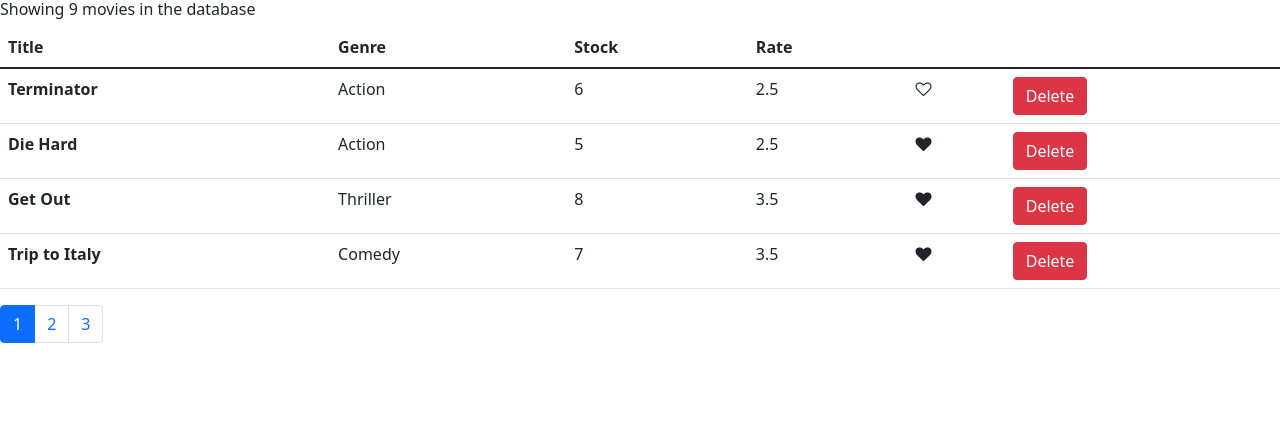
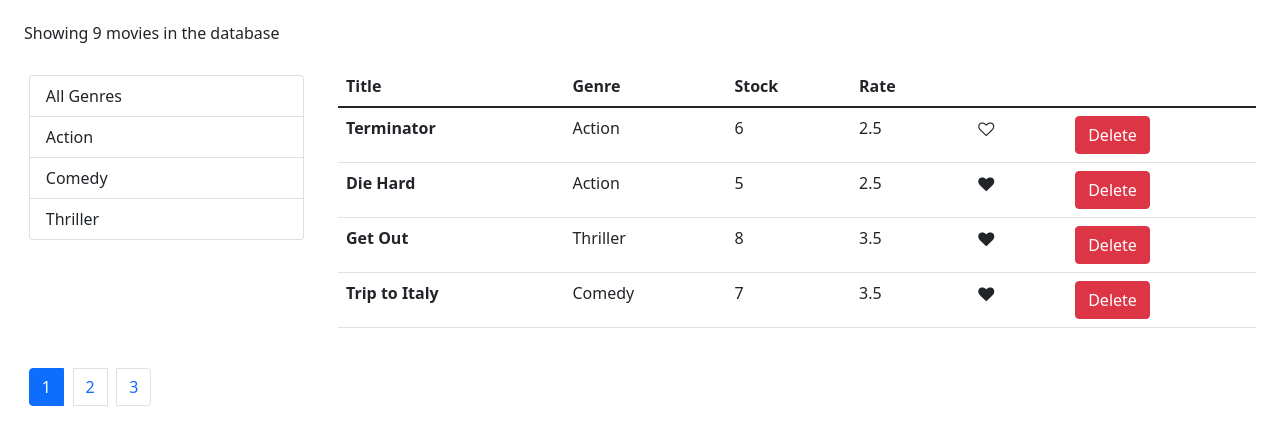
Before and after one commit to codewithshahan/vidly-react, a React (Create React App) app: page / in a window 1280 px wide. Shown: the top 444 px of the page. Built offline with nearby package versions, Linux system fonts and the light colour scheme.

Commit message:
Chapter: 5 - Filltering

```diff
--- a/src/App.css
+++ b/src/App.css
@@ -1,5 +1,5 @@
-/* *,
+*,
 *::before,
 *::after {
-  padding: 0.5rem;
-} */
+  padding: 0.3rem;
+}
--- a/src/components/MoviesTable.jsx
+++ b/src/components/MoviesTable.jsx
@@ -1,13 +1,24 @@
 import React, { useState } from "react";
 import { getMovies, getMovie } from "../services/fakeMovieService";
+import { getGenres } from "../services/fakeGenreService";
 import paginate from "../utils/paginate";
 import Like from "./common/like";
 import Pagination from "./common/pagination";
+import ListGroup from "./common/listGroup";
+import { useMemo } from "react";
 
 function Table() {
-  const [movies, setMovies] = useState(getMovies);
+  const [movies, setMovies] = useState([]);
   const [pageSize, setPageSize] = useState(4);
   const [currentPage, setCurrentPage] = useState(1);
+  const [genres, setGenres] = useState([]);
+  const [selectedGenre, setSelectedGenre] = useState("");
+
+  useMemo(() => {
+    const genres = [{ name: "All Genres" }, ...getGenres()];
+    setMovies(getMovies);
+    setGenres(genres);
+  }, []);
 
   // const [movie, setMovie] = useState(getMovie);
 
@@ -26,14 +37,33 @@ function Table() {
     setCurrentPage(page);
   };
 
-  const itemCount = movies.length;
-  if (itemCount == 0) <h2>No movies remain</h2>;
+  const onItemSelect = (genre) => {
+    setSelectedGenre(genre);
+    setCurrentPage(1);
+  };
 
-  const clonedMovies = paginate(movies, pageSize, currentPage);
+  const count = movies.length;
+  if (count == 0) return <h2>No movies remain</h2>;
+
+  const filltered =
+    selectedGenre && selectedGenre._id
+      ? movies.filter((movie) => movie.genre._id == selectedGenre._id)
+      : movies;
+
+  const clonedMovies = paginate(filltered, pageSize, currentPage);
 
   return (
     <div>
-      <h6>Showing {itemCount} movies in the database</h6>
+      <h6>Showing {filltered.length} movies in the database</h6>
+      <div className="row">
+        <div className="col-3">
+          <ListGroup
+            genres={genres}
+            onGenreSelect={onItemSelect}
+            selectedGenre={selectedGenre}
+          />
+        </div>
+        <div className="col-lg">
           <table className="table">
             <thead>
               <tr>
@@ -53,7 +83,10 @@ function Table() {
                   <td>{movie.numberInStock}</td>
                   <td>{movie.dailyRentalRate}</td>
                   <td>
-                <Like click={() => handleLike(movie)} handleLike={movie.like} />
+                    <Like
+                      click={() => handleLike(movie)}
+                      handleLike={movie.like}
+                    />
                   </td>
                   <td>
                     <button
@@ -67,8 +100,11 @@ function Table() {
               ))}
             </tbody>
           </table>
+        </div>
+      </div>
+
       <Pagination
-        itemsCount={itemCount}
+        itemsCount={filltered.length}
         pageSize={pageSize}
         currentPage={currentPage}
         onPageChange={handlePageChange}
--- /dev/null
+++ b/src/components/common/listGroup.jsx
@@ -0,0 +1,36 @@
+import React from "react";
+
+function listGroup({
+  genres,
+  onGenreSelect,
+  textProp,
+  selectedGenre,
+  valueProp,
+}) {
+  return (
+    <div>
+      <ul className="list-group">
+        {genres.map((genre) => (
+          <li
+            key={genre[valueProp]}
+            onClick={() => onGenreSelect(genre)}
+            className={
+              genre == selectedGenre
+                ? "list-group-item active"
+                : "list-group-item"
+            }
+          >
+            {genre[textProp]}
+          </li>
+        ))}
+      </ul>
+    </div>
+  );
+}
+
+listGroup.defaultProps = {
+  textProp: "name",
+  valueProp: "_id",
+};
+
+export default listGroup;
--- a/src/components/common/pagination.jsx
+++ b/src/components/common/pagination.jsx
@@ -6,7 +6,8 @@ function pagination(props) {
   const { itemsCount, pageSize, currentPage, onPageChange } = props;
   const pageCount = Math.ceil(itemsCount / pageSize);
   const pages = _.range(1, pageCount + 1);
-  console.log(currentPage);
+  if (pages == 1) return null;
+
   return (
     <div>
       <ul className="pagination">
--- a/src/utils/paginate.js
+++ b/src/utils/paginate.js
@@ -1,9 +1,7 @@
 import _ from "lodash";
-import React from "react";
 
 function paginate(items, pageSize, pageNumber) {
   const startIndex = (pageNumber - 1) * pageSize;
-  console.log(startIndex);
   return _(items).slice(startIndex).take(pageSize).value();
 }
 
```
Lines whose indentation alone changed are shown as unchanged.
